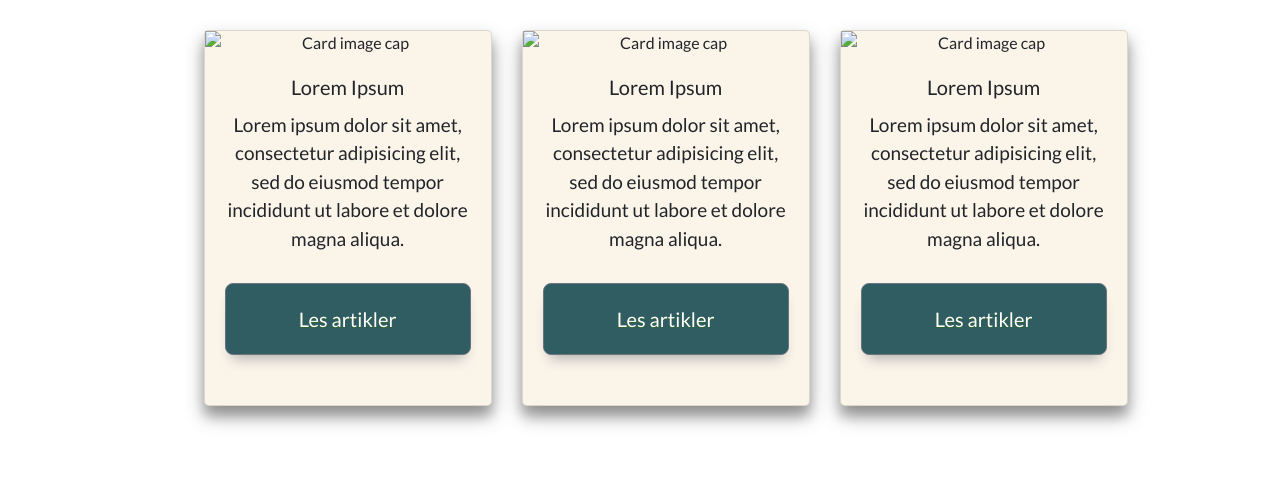
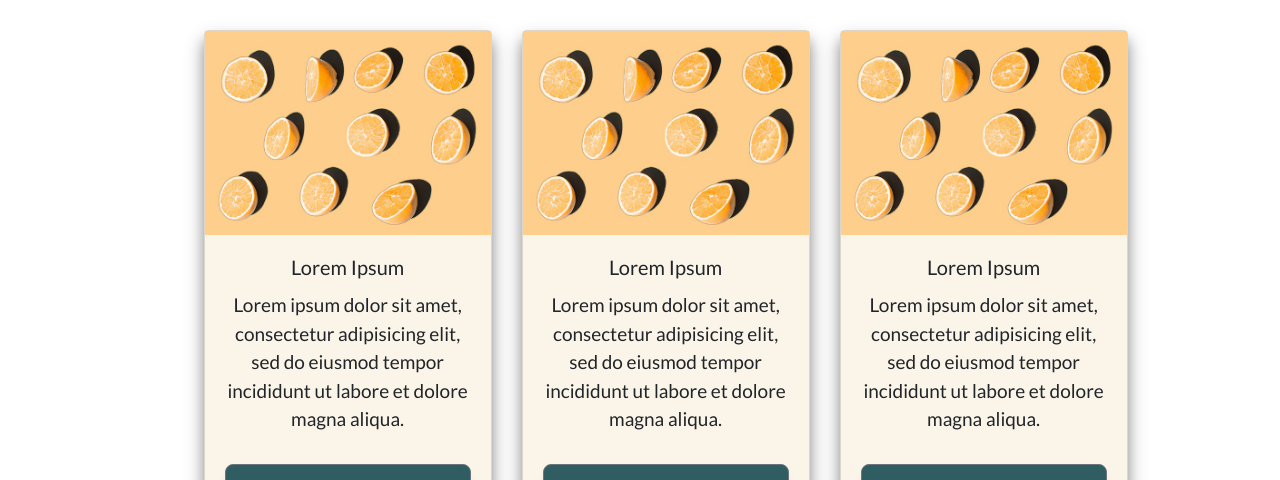
Before and after one commit to merethekl/jensiboy, a plain HTML site: page index.html in a window 1280 px wide. Shown: the part 620-1100 px from the top of the page. Drawn offline with nearby package versions, Linux system fonts and the light colour scheme; files that its build step writes are made by us from their sources; a web font is replaced by a local one.

Commit message:
Update index.html

```diff
--- a/index.html
+++ b/index.html
@@ -10,7 +10,7 @@
 	<link rel="stylesheet" href="https://maxcdn.bootstrapcdn.com/bootstrap/4.0.0/css/bootstrap.min.css" integrity="sha384-Gn5384xqQ1aoWXA+058RXPxPg6fy4IWvTNh0E263XmFcJlSAwiGgFAW/dAiS6JXm" crossorigin="anonymous">
 	<link rel="stylesheet" type="text/css" href="style.css">
 	<link rel="icon" href="css/favicon.ico">
-	<link rel='stylesheet' href="css/desktop.css"/>
+	<link rel='stylesheet' href="desktop.css"/>
 
 
 	<!-- Google Fonts -->
@@ -92,7 +92,7 @@
 			<div class="card-deck mx-auto">
 
 				<div class="card" style="width: 18rem;">
-				  <img class="info-box" src="Images/oranges-small.jpeg" alt="Card image cap">
+				  <img class="info-box" src="jensiboy/oranges-small.jpeg" alt="Card image cap">
 				  <div class="card-body">
 				    <h5 class="card-title">Lorem Ipsum</h5>
 				    <p class="card-text">Lorem ipsum dolor sit amet, consectetur adipisicing elit, sed do eiusmod tempor incididunt ut labore et dolore magna aliqua.</p>
@@ -101,7 +101,7 @@
 				</div>
 
 				<div class="card" style="width: 18rem;">
-			 	 <img class="info-box" src="Images/oranges-small.jpeg" alt="Card image cap">
+			 	 <img class="info-box" src="jensiboy/oranges-small.jpeg" alt="Card image cap">
 			 	 <div class="card-body">
 			 		 <h5 class="card-title">Lorem Ipsum</h5>
 			 		 <p class="card-text">Lorem ipsum dolor sit amet, consectetur adipisicing elit, sed do eiusmod tempor incididunt ut labore et dolore magna aliqua.</p>
@@ -110,7 +110,7 @@
 			  </div>
 
 				<div class="card" style="width: 18rem;">
-				  <img class="info-box" src="Images/oranges-small.jpeg" alt="Card image cap">
+				  <img class="info-box" src="jensiboy/oranges-small.jpeg" alt="Card image cap">
 				  <div class="card-body">
 				    <h5 class="card-title">Lorem Ipsum</h5>
 				    <p class="card-text">Lorem ipsum dolor sit amet, consectetur adipisicing elit, sed do eiusmod tempor incididunt ut labore et dolore magna aliqua.</p>
```
